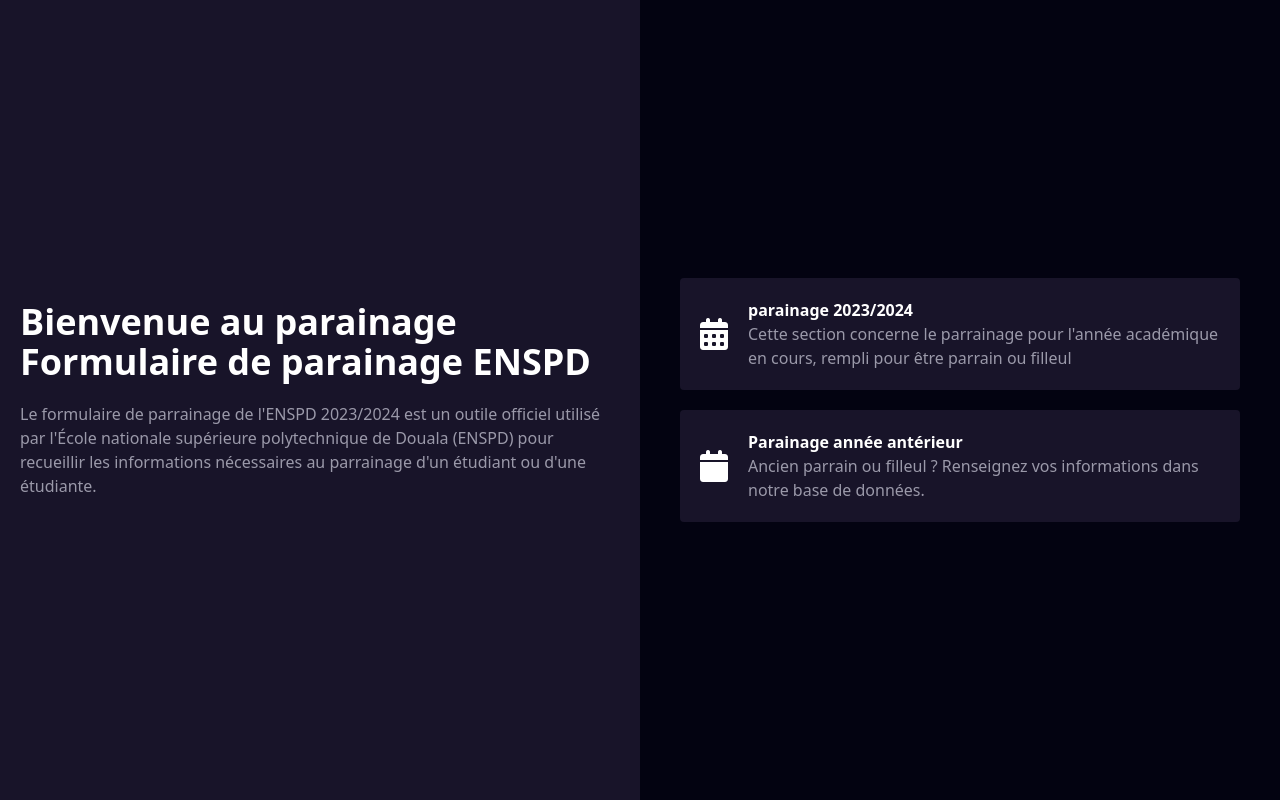
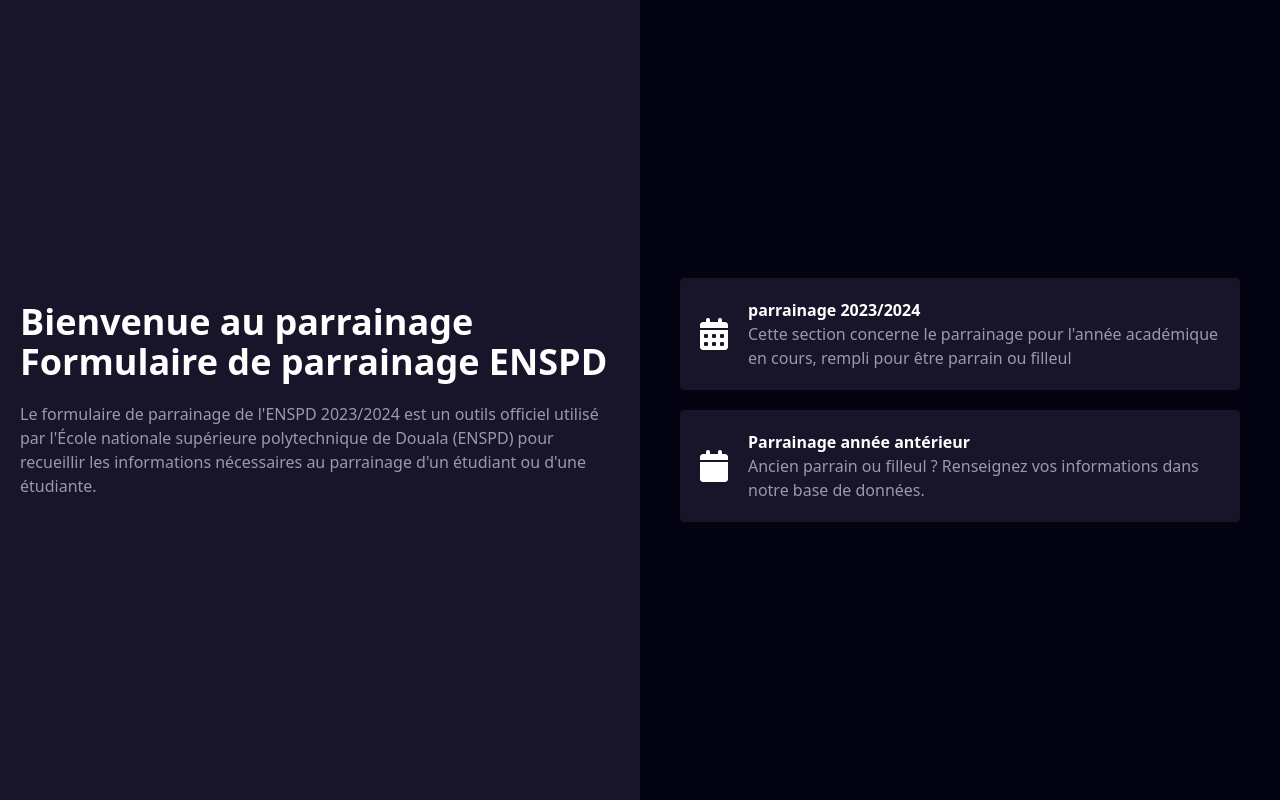
Before and after one commit to elem237/parainageENSPD, a website built with Vite: page index.html in a window 1280 px wide. Built offline with nearby package versions, Linux system fonts and the light colour scheme.

Commit message:
Update index.html

```diff
--- a/index.html
+++ b/index.html
@@ -5,16 +5,16 @@
     <link rel="icon" type="image/svg+xml" href="./logo_polytech.jpeg" />
     <meta name="viewport" content="width=device-width, initial-scale=1.0" />
     <link rel="stylesheet" href="https://cdnjs.cloudflare.com/ajax/libs/font-awesome/6.5.1/css/all.min.css" integrity="sha512-DTOQO9RWCH3ppGqcWaEA1BIZOC6xxalwEsw9c2QQeAIftl+Vegovlnee1c9QX4TctnWMn13TZye+giMm8e2LwA==" crossorigin="anonymous" referrerpolicy="no-referrer" />
-    <title>Parainage ENSPD</title>
+    <title>Parrainage ENSPD</title>
   </head>
   <body class="bg-secondary text-white w-full h-full overflow-hidden grid lg:grid-cols-2">
     <section class="lg:flex hidden flex-col items-center justify-center h-full bg-primary gap-5 p-5">
-        <h1 class="text-4xl font-bold center">Bienvenue au parainage Formulaire de parainage ENSPD</h1>
-        <P class="text-textclr">Le formulaire de parrainage de l'ENSPD 2023/2024 est un outile officiel utilisé par l'École nationale supérieure polytechnique de Douala (ENSPD) pour recueillir les informations nécessaires au parrainage d'un étudiant ou d'une étudiante.</P>
+        <h1 class="text-4xl font-bold center">Bienvenue au parrainage Formulaire de parrainage ENSPD</h1>
+        <P class="text-textclr">Le formulaire de parrainage de l'ENSPD 2023/2024 est un outils officiel utilisé par l'École nationale supérieure polytechnique de Douala (ENSPD) pour recueillir les informations nécessaires au parrainage d'un étudiant ou d'une étudiante.</P>
     </section>
     <div id="primary_div" class="h-screen flex flex-col items-center justify-center gap-5 p-10">
 
-      <h1 class=" block text-4xl font-bold center lg:hidden mb-5">Bienvenue au Formulaire de parainage ENSPD</h1>
+      <h1 class=" block text-4xl font-bold center lg:hidden mb-5">Bienvenue au Formulaire de parrainage ENSPD</h1>
 
         <a href="./newRegistration.html">
             <div id="newClass" class="bg-primary border-solid  border-white rounded text-white w-fit p-5 flex items-center justify-center gap-5 relative hover:border-active hover:border">
@@ -22,7 +22,7 @@
                     <i class="fa-solid fa-calendar-days fa-2xl"></i>
                 </div>
                 <div id="content">
-                  <h2 id="heading" class="font-bold">parainage 2023/2024</h2>
+                  <h2 id="heading" class="font-bold">parrainage 2023/2024</h2>
                 <p id="description" class="text-textclr">Cette section concerne le parrainage pour l'année académique en cours, rempli pour être parrain ou filleul</p>
                 </div>
               </div>
@@ -34,7 +34,7 @@
                   <i class="fa-solid fa-calendar fa-2xl"></i>
                 </div>
                 <div id="content">
-                  <h2 id="heading" class="font-bold">Parainage année antérieur</h2>
+                  <h2 id="heading" class="font-bold">Parrainage année antérieur</h2>
                 <p id="description" class="text-textclr">Ancien parrain ou filleul ? Renseignez vos informations dans notre base de données.</p>
                 </div>
               </div>
```
